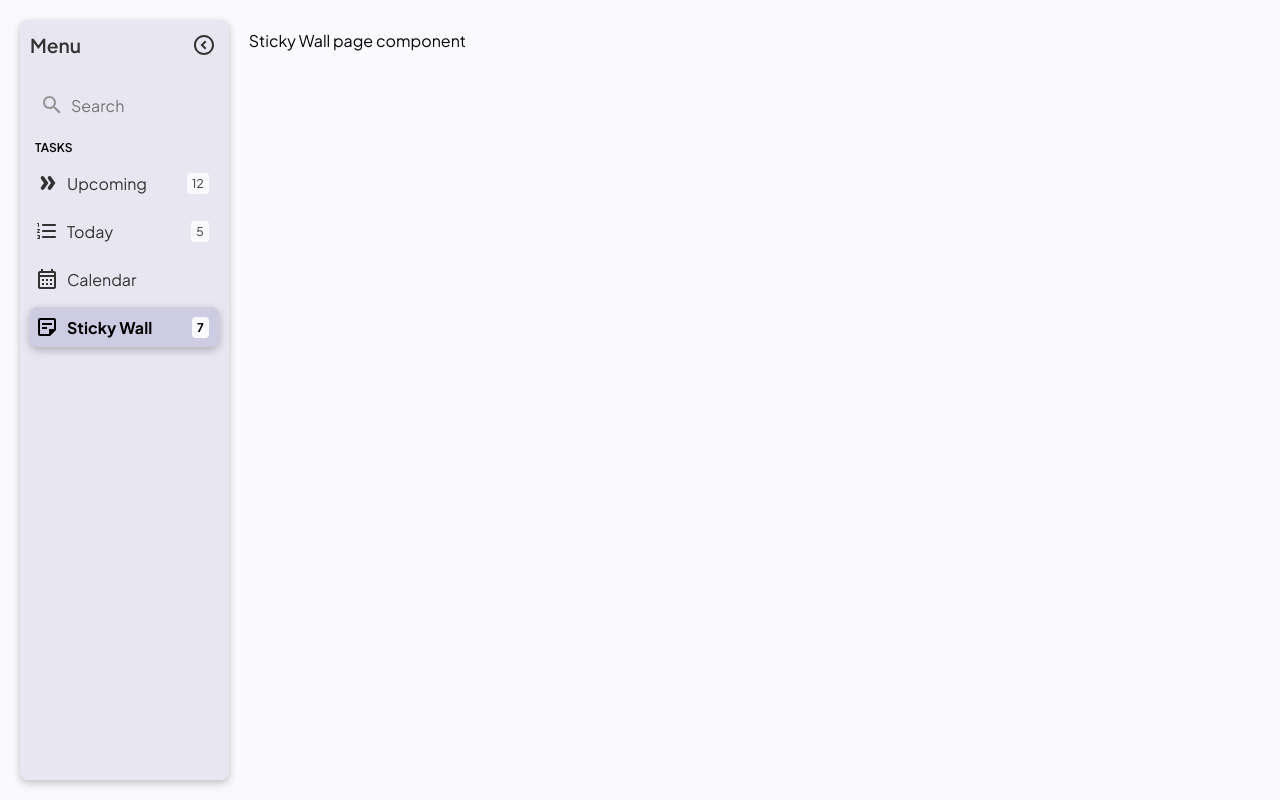
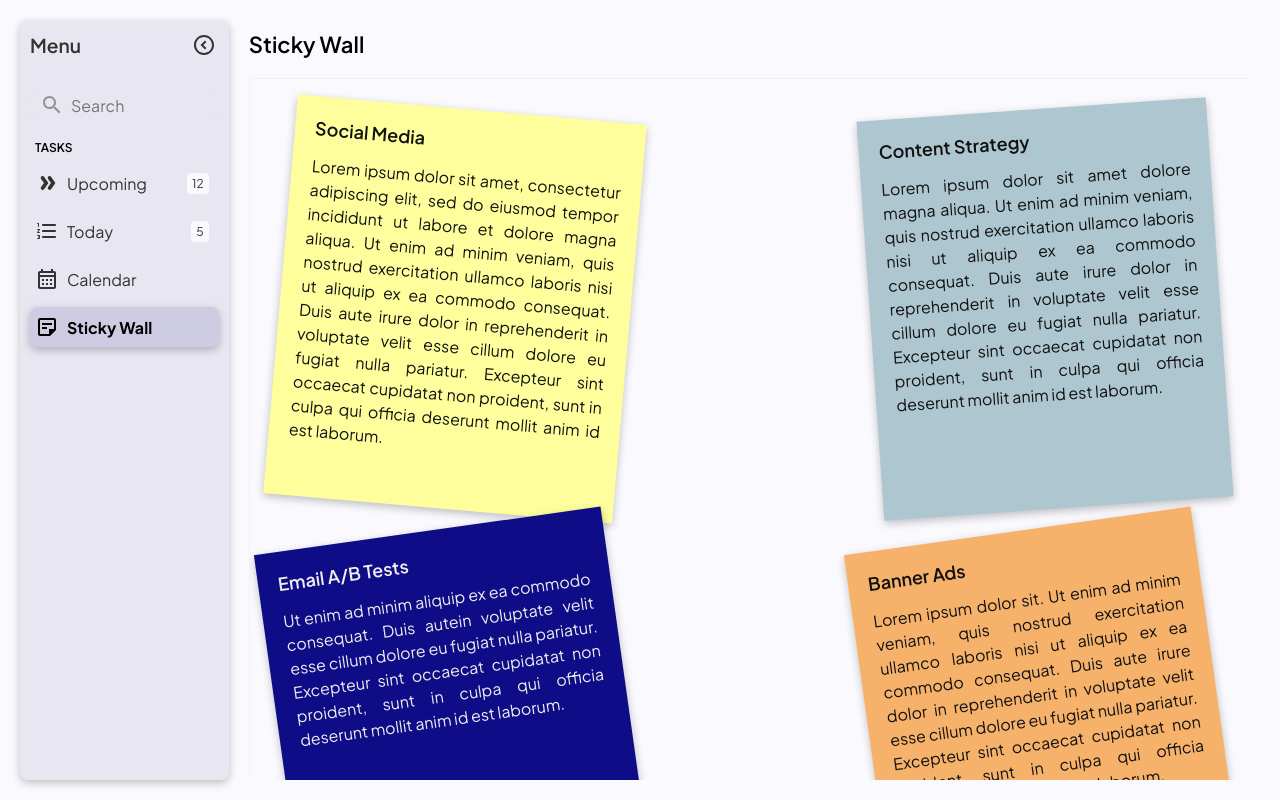
Before and after one commit to SkyHuss/todoList, a React (Vite) app: page /sticky-wall in a window 1280 px wide. Built offline with nearby package versions, Linux system fonts and the light colour scheme.

Commit message:
feat(sticky-wall): implement sticky wall basic design

```diff
--- /dev/null
+++ b/src/assets/mocks/stickyWall.json
@@ -0,0 +1,30 @@
+[
+    {
+        "id": 0,
+        "title": "Social Media",
+        "description" : "Lorem ipsum dolor sit amet, consectetur adipiscing elit, sed do eiusmod tempor incididunt ut labore et dolore magna aliqua. Ut enim ad minim veniam, quis nostrud exercitation ullamco laboris nisi ut aliquip ex ea commodo consequat. Duis aute irure dolor in reprehenderit in voluptate velit esse cillum dolore eu fugiat nulla pariatur. Excepteur sint occaecat cupidatat non proident, sunt in culpa qui officia deserunt mollit anim id est laborum.",
+        "bgColor": "#FEFF9C",
+        "textColor": "#111111"
+    },
+    {
+        "id": 2,
+        "title": "Content Strategy",
+        "description" : "Lorem ipsum dolor sit amet dolore magna aliqua. Ut enim ad minim veniam, quis nostrud exercitation ullamco laboris nisi ut aliquip ex ea commodo consequat. Duis aute irure dolor in reprehenderit in voluptate velit esse cillum dolore eu fugiat nulla pariatur. Excepteur sint occaecat cupidatat non proident, sunt in culpa qui officia deserunt mollit anim id est laborum.",
+        "bgColor": "#AEC6CF",
+        "textColor": "#111111"
+    },
+    {
+        "id": 3,
+        "title": "Email A/B Tests",
+        "description" : "Ut enim ad minim aliquip ex ea commodo consequat. Duis autein voluptate velit esse cillum dolore eu fugiat nulla pariatur. Excepteur sint occaecat cupidatat non proident, sunt in culpa qui officia deserunt mollit anim id est laborum.",
+        "bgColor": "#0f0c87",
+        "textColor": "#eeeeee"
+    },
+    {
+        "id": 4,
+        "title": "Banner Ads",
+        "description" : "Lorem ipsum dolor sit. Ut enim ad minim veniam, quis nostrud exercitation ullamco laboris nisi ut aliquip ex ea commodo consequat. Duis aute irure dolor in reprehenderit in voluptate velit esse cillum dolore eu fugiat nulla pariatur. Excepteur sint occaecat cupidatat non proident, sunt in culpa qui officia deserunt mollit anim id est laborum.",
+        "bgColor": "#f6b26b",
+        "textColor": "#111111"
+    }
+]
--- /dev/null
+++ b/src/components/StickyNote/StickyNote.css
@@ -0,0 +1,26 @@
+.sticky-note-container {
+    height: 400px;
+    width: 350px;
+    box-shadow: rgba(0, 0, 0, 0.24) 0px 3px 8px;
+    padding: 20px;
+    transition: 0.3s all;
+}
+
+.sticky-note-container:hover {
+    height: 410px;
+    width: 380px;
+    box-shadow: rgba(0, 0, 0, 0.24) 3px 5px 10px;
+    padding: 30px 35px;
+
+}
+
+.sticky-note-container .title {
+    font-size: 18px;
+    font-weight: 600;
+    padding-bottom: 15px;
+}
+
+.sticky-note-container .description {
+    text-align: justify;
+    line-height: 1.5;
+}
--- /dev/null
+++ b/src/components/StickyNote/StickyNote.tsx
@@ -0,0 +1,17 @@
+import { StickNoteType } from "../../pages/stickyWall/stickyWall";
+import { generateRandomNumber } from "../../utils/math";
+import "./StickyNote.css"
+
+interface Props {
+    note: StickNoteType;
+}
+
+export default function StickNote({note}: Props) {
+
+    generateRandomNumber
+
+    return <div className="sticky-note-container" style={{backgroundColor: note.bgColor, color: note.textColor, transform: `rotate(${generateRandomNumber(-8, 8)}deg)`}}>
+        <div className="title">{note.title}</div>
+        <div className="description">{note.description}</div>
+    </div>
+}
--- a/src/constants/Sidebar.ts
+++ b/src/constants/Sidebar.ts
@@ -5,5 +5,5 @@ export const sidebarItems: SidebarItemType[] = [
     { label: 'Upcoming', icon: DoubleArrowRounded, path: '/upcoming', notification: 12 },
     { label: 'Today', icon: FormatListNumberedRounded, path: '/today', notification: 5 },
     { label: 'Calendar', icon: CalendarMonthOutlined, path: '/calendar', notification: 0 },
-    { label: 'Sticky Wall', icon: StickyNote2Outlined, path: '/sticky-wall', notification: 7 }
+    { label: 'Sticky Wall', icon: StickyNote2Outlined, path: '/sticky-wall', notification: 0 }
 ];
--- a/src/pages/stickyWall/stickyWall.css
+++ b/src/pages/stickyWall/stickyWall.css
@@ -0,0 +1,27 @@
+.sticky-wall-container {
+    height: 100%;
+}
+
+.sticky-wall-container .header {
+    font-size: 22px;
+    font-weight: 600;
+    padding-bottom: 20px;
+}
+
+.sticky-wall-container .content {
+    max-height: calc(100% - 38px);
+    overflow: auto;
+    border-top: solid 1px var(--neutral-250);
+    border-left: solid 1px var(--neutral-250);
+    padding: 30px;
+    display: flex;
+    justify-content: space-between;
+    gap: 20px;
+    flex-wrap: wrap;
+}
+
+@media screen and (max-width: 1090px){
+    .sticky-wall-container .content {
+        justify-content: center;
+    }
+}
--- a/src/pages/stickyWall/stickyWall.tsx
+++ b/src/pages/stickyWall/stickyWall.tsx
@@ -1,7 +1,25 @@
 import './stickyWall.css'
+import mockedData from '../../assets/mocks/stickyWall.json'
+import StickyNote from '../../components/StickyNote/StickyNote';
+
+export interface StickNoteType {
+    id: number,
+    title: string,
+    description: string,
+    bgColor: string,
+    textColor: string
+}
 
 export default function StickyWall() {
+
+    const stickyNotes: StickNoteType[] = mockedData as StickNoteType[];
+
     return <div className="sticky-wall-container">
-        Sticky Wall page component
+        <div className="header">Sticky Wall</div>
+        <div className="content">
+            {stickyNotes.map( note => (
+                <StickyNote key={note.id} note={note}/>
+            ))}
+        </div>
     </div>
 }
--- /dev/null
+++ b/src/utils/math.ts
@@ -0,0 +1,3 @@
+export function generateRandomNumber(min: number, max:number): number {
+    return Math.floor(Math.random() * (max - min + 1)) + min;
+}
```
